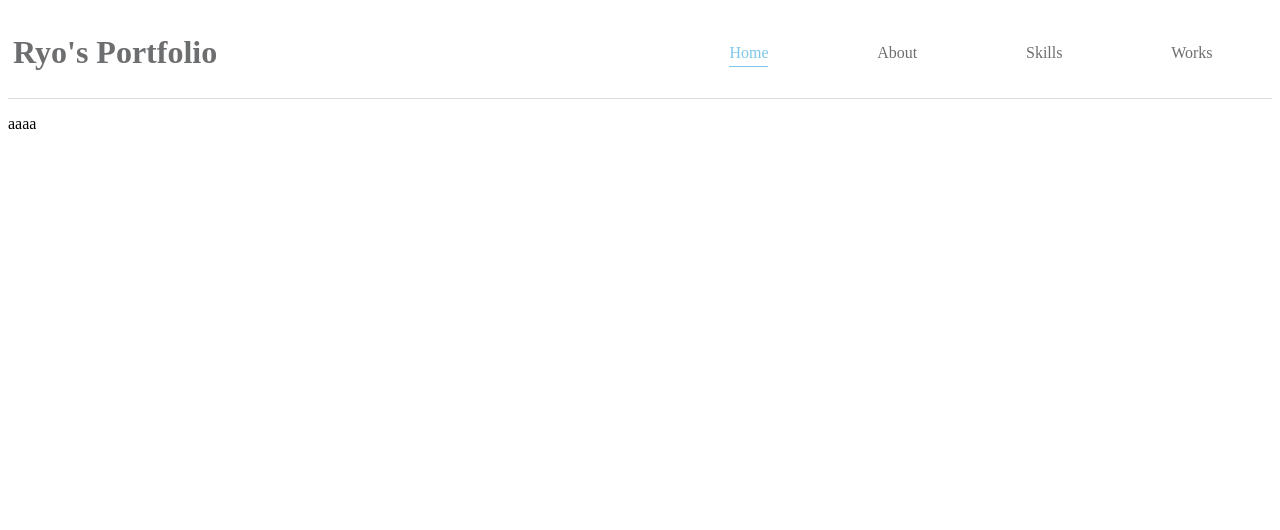
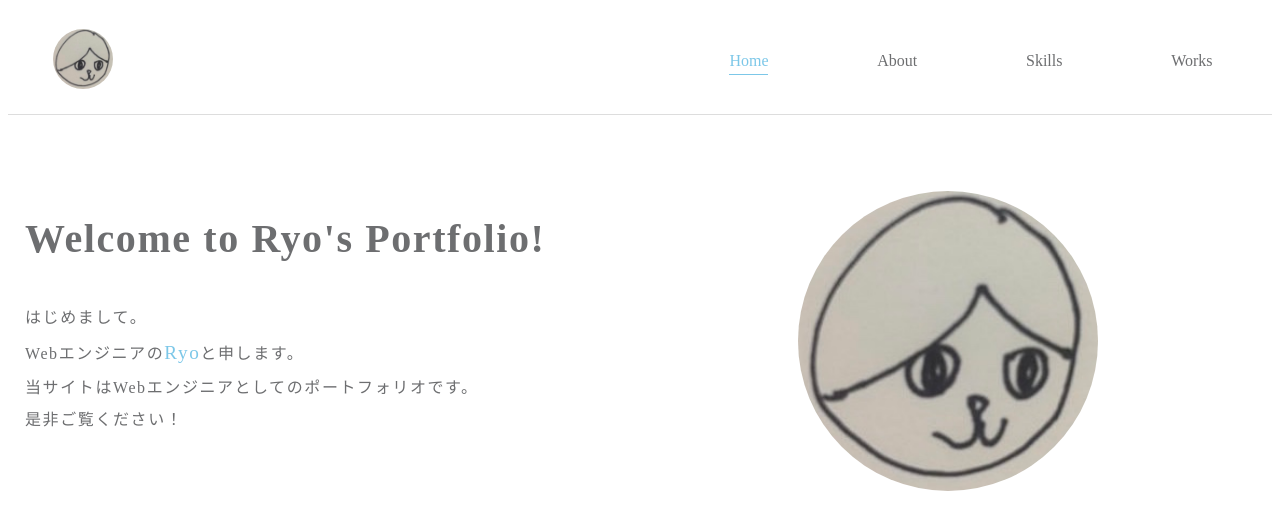
Before and after one commit to ryo13chan/my-portfolio, a Nuxt app: page / in a window 1280 px wide. Shown: the top 530 px of the page. Built offline with nearby package versions, Linux system fonts and the light colour scheme.

Commit message:
トップページ作成

```diff
--- /dev/null
+++ b/assets/scss/_variable.scss
@@ -0,0 +1,7 @@
+// 空色
+$color-hinata: #7cc7e8;
+// 薄いグレー
+$color-glay: #6d6e70;
+
+$base-color: $color-hinata;
+$text-color: $color-glay;
--- a/components/AppHeader.vue
+++ b/components/AppHeader.vue
@@ -2,9 +2,10 @@
   <header class="header">
     <div class="header__inner">
       <div class="header__left">
-        <h1 class="lavel1-heading">
-          <span class="level1-heading__inner">Ryo's Portfolio</span>
-        </h1>
+        <figure class="avatar">
+          <img class="avatar__image" :src="avatarUrl" alt="アバター"/>
+        </figure>
+        <!-- <AppHeading :level="1"  :text="`Ryo's Portfolio`"/> -->
       </div>
       <div class="header__right">
         <nav class="navigation">
@@ -55,11 +56,23 @@
 
 <script lang="ts">
 import Vue from 'vue'
+import AppHeading from '~/components/AppHeading.vue'
 
-export default Vue.extend({})
+export default Vue.extend({
+  components: {
+    AppHeading,
+  },
+  data() {
+    return {
+      avatarUrl: require("~/assets/images/icon.jpg")
+    }
+  }
+})
 </script>
 
 <style lang="scss" scoped>
+@import "~/assets/scss/_variable.scss";
+
 .header {
   border-bottom: 1px solid #ddd;
   &__inner {
@@ -68,6 +81,9 @@ export default Vue.extend({})
     justify-content: space-between;
   }
   &__left {
+    display: flex;
+    align-items: center;
+    justify-content: space-between;
     padding: 5px;
     width: 30%;
   }
@@ -76,10 +92,11 @@ export default Vue.extend({})
     width: 50%;
   }
 }
-.lavel1-heading {
-  color: rgb(109, 110, 112);
-  &__inner {
-    margin-left: 10px;
+.avatar {
+  &__image {
+    border-radius: 50%;
+    height: 60px;
+    width: 60px;
   }
 }
 .navigation {
@@ -91,12 +108,16 @@ export default Vue.extend({})
     list-style: none;
   }
   &__link {
-    color: rgb(109, 110, 112);
+    color: $text-color;
     text-decoration: none;
+    transition: color 0.5s;
     &--active {
-      color: #7cc7e8;
-      border-bottom: 1px solid #7cc7e8;
+      color: $base-color;
+      border-bottom: 1px solid $base-color;
       padding-bottom: 5px;
+    }
+    &:hover {
+      color: $base-color;
     }
   }
 }
--- /dev/null
+++ b/components/AppHeading.vue
@@ -0,0 +1,60 @@
+<template>
+  <component class="heading" :class="`heading_level${level}`" :is="headingTag(level)">
+    {{ text }}
+  </component>
+</template>
+
+<script lang="ts">
+import Vue from 'vue'
+
+export default Vue.extend({
+  props: {
+   level: {
+     type: Number,
+     required: false,
+     default: 1,
+   },
+   text: {
+     type: String,
+     required: false,
+     default: 'heading'
+   }
+ },
+  methods: {
+    headingTag(level: Number) {
+      return `h${level}`;
+    }
+  }
+})
+</script>
+
+<style lang="scss" scoped>
+@import "~/assets/scss/_variable.scss";
+
+.heading {
+  color: $text-color;
+  &__inner {
+    margin-left: 10px;
+  }
+}
+.heading_level {
+  &1{
+    font-size: 2.5rem;
+  }
+  &2{
+    font-size: 2rem;
+  }
+  &3{
+    font-size: 1.75rem;
+  }
+  &4{
+    font-size: 1.5rem;
+  }
+  &5{
+    font-size: 1.25rem;
+  }
+  &6{
+    font-size: 1rem;
+  }
+}
+</style>
--- a/layouts/default.vue
+++ b/layouts/default.vue
@@ -1,5 +1,5 @@
 <template>
-  <div>
+  <div class="default">
     <AppHeader />
     <Nuxt />
   </div>
@@ -15,3 +15,11 @@ export default Vue.extend({
   },
 })
 </script>
+
+<style lang="scss" scoped>
+@import "~/assets/scss/_variable.scss";
+
+.default {
+  color: $text-color;
+}
+</style>
--- a/pages/index.vue
+++ b/pages/index.vue
@@ -1,11 +1,80 @@
 <template>
-  <div class="container">
-    <p>aaaa</p>
-  </div>
+  <main>
+    <article>
+      <section class="content">
+        <div class="welcome">
+          <div class="welcome__body">
+            <AppHeading class="welcome__title" :level="1"  :text="`Welcome to Ryo's Portfolio!`"/>
+            <p class="welcome__text">
+              はじめまして。<br>
+              Webエンジニアの<span class="welcome__text--emphasis">Ryo</span>と申します。<br>
+              当サイトはWebエンジニアとしてのポートフォリオです。<br>
+              是非ご覧ください！<br>
+            </p>
+          </div>
+          <div class="welcome__image">
+            <figure class="avatar">
+              <img class="avatar__image" :src="avatarUrl" alt="アバター"/>
+            </figure>
+          </div>
+        </div>
+      </section>
+    </article>
+  </main>
 </template>
 
 <script lang="ts">
 import Vue from 'vue'
+import AppHeading from '~/components/AppHeading.vue'
 
-export default Vue.extend({})
+export default Vue.extend({
+  components: {
+    AppHeading,
+  },
+  data() {
+    return {
+      avatarUrl: require("~/assets/images/icon.jpg")
+    }
+  }
+})
 </script>
+
+<style lang="scss" scoped>
+@import "~/assets/scss/_variable.scss";
+.content {
+  max-width: 1230px;
+  padding: 60px 15px;
+  margin-right: auto;
+  margin-left: auto;
+}
+.welcome {
+  display: flex;
+  flex-wrap: wrap;
+  justify-content: space-between;
+  &__body {
+    flex: 1;
+  }
+  &__title {
+    letter-spacing: 0.1rem;
+  }
+  &__text {
+    line-height: 2;
+    letter-spacing: 0.1rem;
+    &--emphasis {
+      color: $base-color;
+      font-size: 1.2rem;
+    }
+  }
+  &__image {
+    flex: 1;
+    text-align: center;
+  }
+}
+.avatar {
+  &__image {
+    border-radius: 50%;
+    height: 300px;
+    width: 300px;
+  }
+}
+</style>
```
Also changed, not shown: assets/images/icon.jpg (added).
